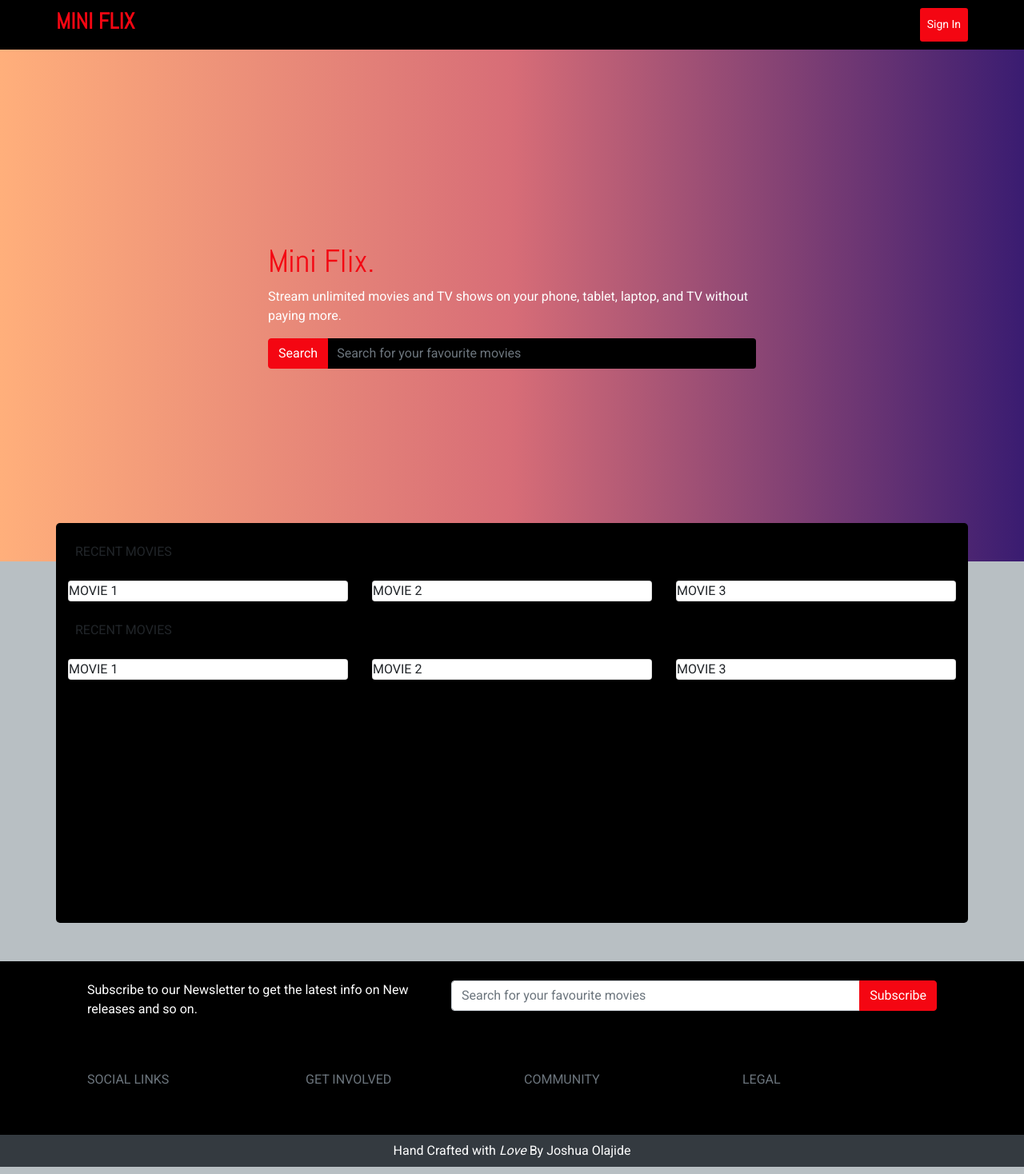
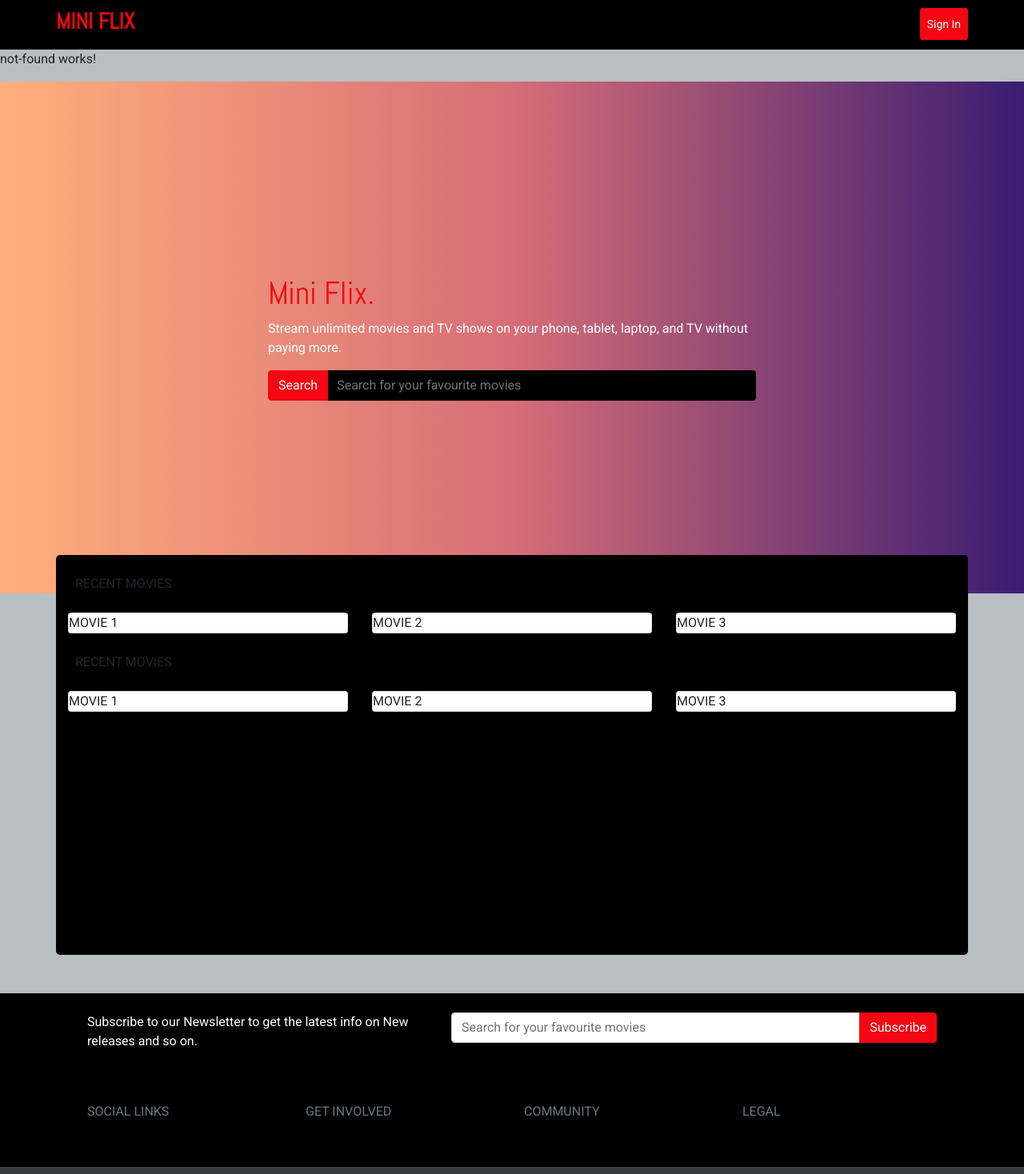
Before and after one commit to joshtom/mini-netflix, an Angular app: page / in a window 1280 px wide. Shown: the top 1468 px of the page at 80% size. Built offline with nearby package versions, Linux system fonts and the light colour scheme.

Commit message:
Added router links to the header component

```diff
--- a/src/app/footer/footer.component.html
+++ b/src/app/footer/footer.component.html
@@ -1,3 +1,4 @@
+
 <footer>
     <div class="container">
             <div class="row p-4">
@@ -49,5 +50,7 @@
 
 </footer>
 <div class="col-lg-12 bg-dark p-2 d-flex">
-        <span class="text-center text-white m-auto">Hand Crafted with <i class="materia-icon">Love</i> By Joshua Olajide</span>
+        <span class="text-center text-white m-auto">Hand Crafted with
+                <i class="material-icons text-danger">favorite</i>
+            By Joshua Olajide</span>
     </div>
--- a/src/app/header/header.component.html
+++ b/src/app/header/header.component.html
@@ -5,11 +5,15 @@
                 <div class="logo ">
                     <h3 class="text-red"> MINI FLIX  </h3>
                 </div>
-                <button class="btn btn-sm btn-red btn-small float-right">
-                    Sign In
+                <a routerLink="/login" routerLinkActive="active">
+                <button class="btn btn-sm btn btn-danger float-right">
+                   Sign In
                 </button>
+                 </a>
 
         </div>
 
     </div>
 </header>
+
+<router-outlet></router-outlet>
```
